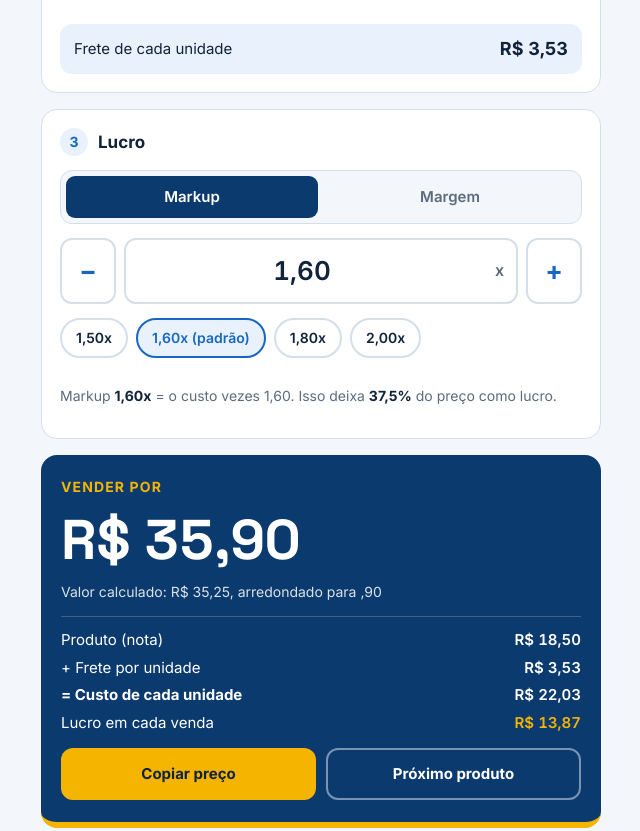
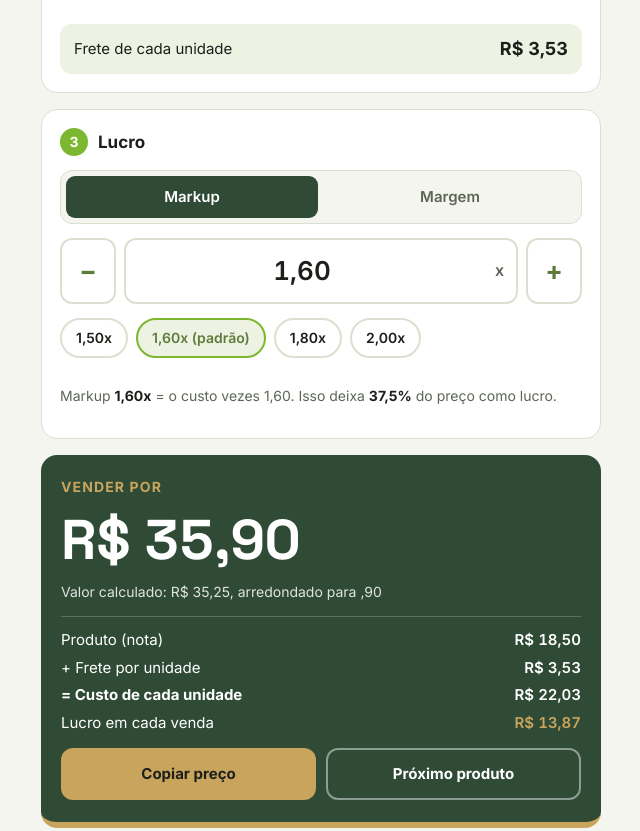
Before and after one commit to linaresgui/Novo-Tempo-Store-APO, a plain HTML site: page calculadora-precificacao/index.html in a window 1280 px wide. Shown: the part 469-1300 px from the top of the page, without its empty margins (319-959 px from the left). Drawn offline with Linux system fonts and the light colour scheme.

Commit message:
Aplica a paleta da NT Store na calculadora do caixa
Co-Authored-By: Claude Opus 5.5 <noreply@anthropic.com>
Claude-Session: https://claude.ai/code/session_015KEMYSTu741Bc3GKn9n2oP

```diff
--- a/calculadora-precificacao/index.html
+++ b/calculadora-precificacao/index.html
@@ -10,40 +10,43 @@
 <link rel="stylesheet" href="https://fonts.googleapis.com/css2?family=Inter:wght@400;500;600;700&family=Space+Grotesk:wght@600;700&display=swap">
 <style>
   /* Layout: uma coluna, três passos numerados (nota, frete, lucro) e o preço final em destaque. Feito para o caixa. */
-  /* Cores da marca: troque estes valores se a NT Store tiver os códigos oficiais. */
+  /* Paleta NT Store (Instagram @ntstoreriopreto): verde escuro com dourado, verde oliva, verde maçã, marsala, preto. */
   :root {
-    --brand: #0b3a6e;        /* azul-marinho */
-    --brand-2: #1767c2;      /* azul */
-    --brand-soft: #e9f2fc;
-    --gold: #f4b400;         /* amarelo de destaque */
-    --gold-soft: #fff5d6;
-    --bg: #f3f6fa;
+    --brand: #2f4a35;        /* verde escuro dos destaques */
+    --brand-2: #5d7c3a;      /* verde oliva */
+    --brand-soft: #edf2e3;
+    --apple: #7cb82f;        /* verde maçã */
+    --gold: #c9a45c;         /* dourado */
+    --gold-soft: #f6efdf;
+    --marsala: #7b2d3b;
+    --ink: #1c1f1a;          /* preto */
+    --bg: #f4f5ef;
     --surface: #ffffff;
-    --line: #d5dfea;
-    --fg: #10233a;
-    --muted: #5b6b7e;
+    --line: #dbe0d0;
+    --fg: #1c1f1a;
+    --muted: #5d6656;
     --on-brand: #ffffff;
-    --ok: #18794e;
-    --bad: #c0261b;
-    --bad-soft: #fde7e4;
+    --ok: #4f8a1f;
+    --bad: #7b2d3b;
+    --bad-soft: #f6e6e8;
     --font-ui: 'Inter', system-ui, -apple-system, 'Segoe UI', Roboto, sans-serif;
     --font-num: 'Space Grotesk', 'Inter', system-ui, sans-serif;
     --r: 16px;
   }
   @media (prefers-color-scheme: dark) {
     :root:not([data-theme="light"]) {
-      --brand: #0f2f55; --brand-2: #6aa8f0; --brand-soft: #142a44;
-      --gold: #ffc83d; --gold-soft: #3a2f10;
-      --bg: #0b1420; --surface: #121e2c; --line: #263649; --fg: #e8eef5; --muted: #9aabbe;
-      --on-brand: #ffffff; --ok: #5fd29b; --bad: #ff8b80; --bad-soft: #3c1714;
+      --brand: #24392a; --brand-2: #a3c46a; --brand-soft: #24301c; --apple: #95d14a;
+      --gold: #d8b673; --gold-soft: #3a3120; --marsala: #e08a98; --ink: #1c1f1a;
+      --bg: #131611; --surface: #1b2018; --line: #333b2c; --fg: #ecefe6; --muted: #a3ab98;
+      --on-brand: #ffffff; --ok: #95d14a; --bad: #e08a98; --bad-soft: #3a1c22;
       color-scheme: dark;
     }
   }
   :root[data-theme="dark"] {
-    --brand: #0f2f55; --brand-2: #6aa8f0; --brand-soft: #142a44;
-    --gold: #ffc83d; --gold-soft: #3a2f10;
-    --bg: #0b1420; --surface: #121e2c; --line: #263649; --fg: #e8eef5; --muted: #9aabbe;
-    --on-brand: #ffffff; --ok: #5fd29b; --bad: #ff8b80; --bad-soft: #3c1714;
+    --brand: #24392a; --brand-2: #a3c46a; --brand-soft: #24301c; --apple: #95d14a;
+    --gold: #d8b673; --gold-soft: #3a3120; --marsala: #e08a98; --ink: #1c1f1a;
+    --bg: #131611; --surface: #1b2018; --line: #333b2c; --fg: #ecefe6; --muted: #a3ab98;
+    --on-brand: #ffffff; --ok: #95d14a; --bad: #e08a98; --bad-soft: #3a1c22;
     color-scheme: dark;
   }
 
@@ -147,7 +150,11 @@
     font: inherit; font-size: 15px; font-weight: 700; padding: 13px; border-radius: 12px; cursor: pointer;
     border: 2px solid transparent;
   }
-  .btn-gold { background: var(--gold); color: #10233a; }
+  .btn-gold { background: var(--gold); color: var(--ink); }
+  .logo { box-shadow: inset 0 0 0 3px var(--gold); }
+  .n { background: var(--apple); color: #ffffff; }
+  .result .msg { background: var(--marsala); color: #ffffff; }
+  .chip.on { border-color: var(--apple); }
   .btn-line { background: transparent; color: var(--on-brand); border-color: rgba(255,255,255,0.45); }
 
   .tip { font-size: 14px; color: var(--muted); background: var(--surface); border: 1px solid var(--line); border-radius: var(--r); padding: 14px 16px; }
```
